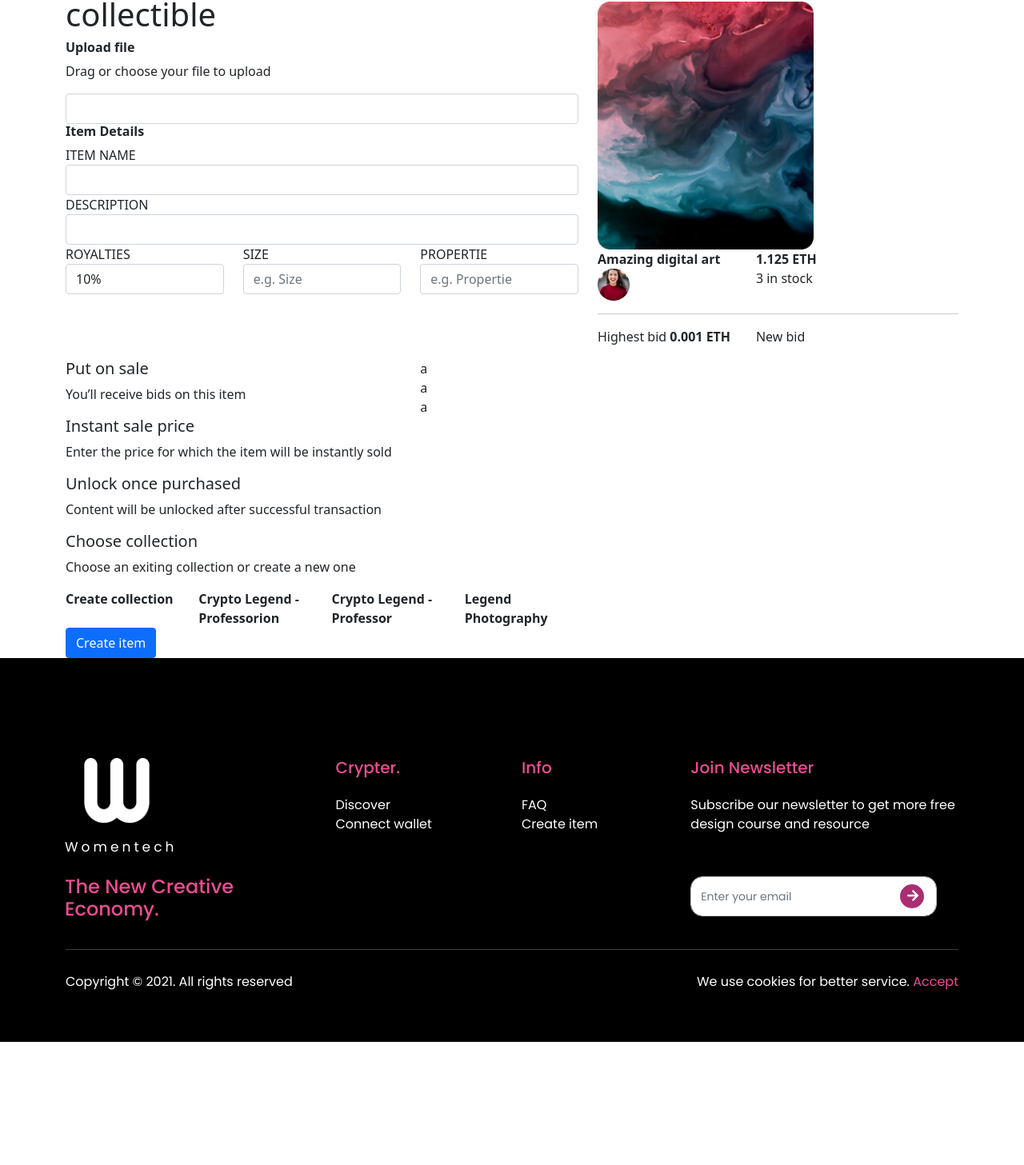
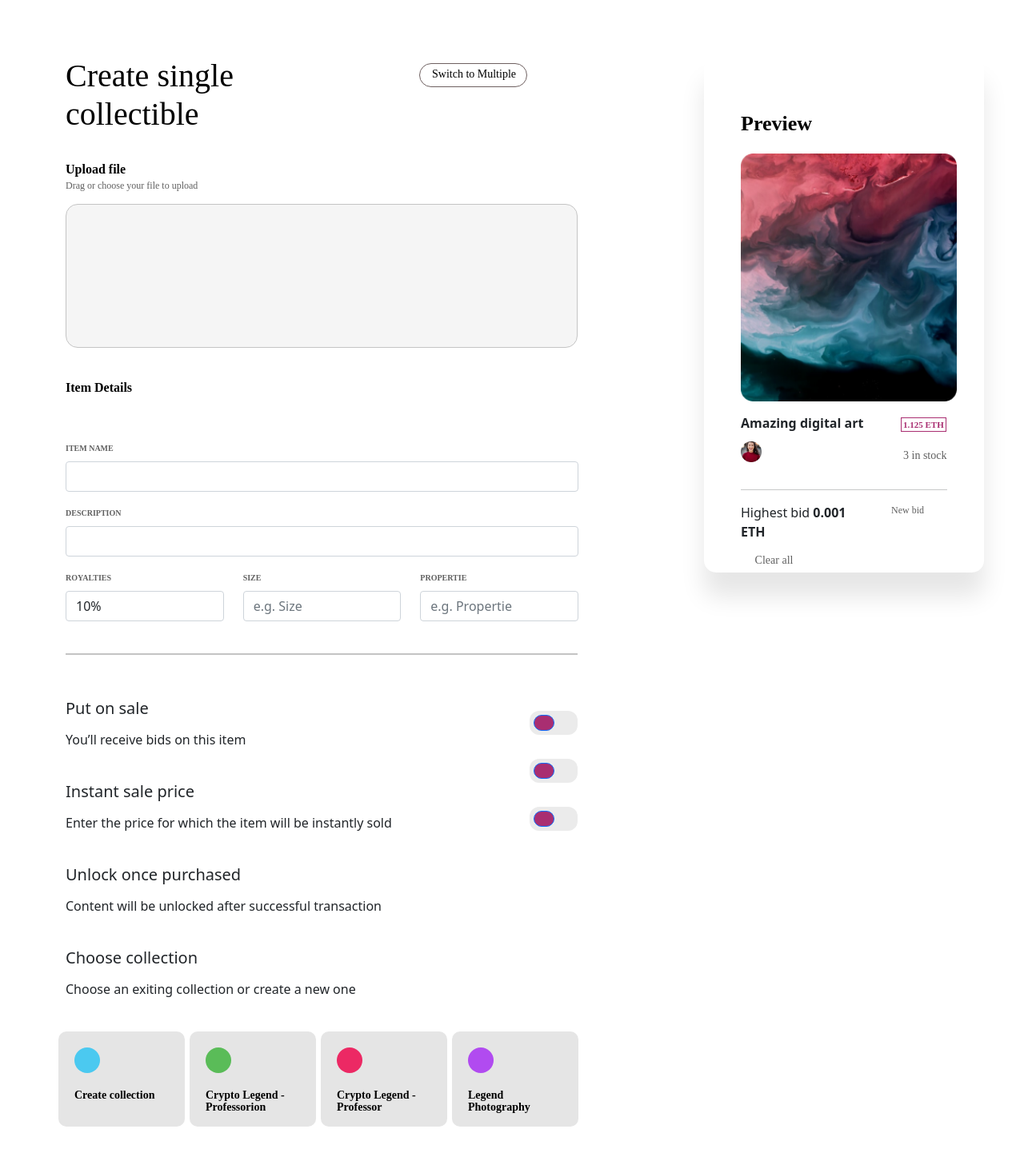
Before and after one commit to vovantruong/24-11-21-ntf-market, a React (Create React App) app: page / in a window 1280 px wide. Shown: the part 137-1594 px from the top of the page at 80% size. Before the commit the page ends 1440 px from the top, so only its background shows below. Built offline with nearby package versions, Linux system fonts and the light colour scheme.

Commit message:
update CreateItem 90%

```diff
--- a/src/assets/css/CreateItem.css
+++ b/src/assets/css/CreateItem.css
@@ -1,10 +1,347 @@
 @import url("https://fonts.googleapis.com/css2?family=Exo+2:wght@200;300;400;500;600;700;800;900&family=Lora:wght@400;500;600;700&family=Poppins:wght@100;200;300;400;500;600;700;800;900&display=swap");
 
-#createitem .Menu .content__Bottom .Menu_right{
-    width: 50px;
-      height: 50px;
-      -webkit-border-radius: 25px;
-      -moz-border-radius: 25px;
-      border-radius: 25px;
-      background: red;
+:root{
 }
+#createitem .content__createitem{
+  margin-top: 125px;
+}
+#createitem .content__createitem .Multiple{
+  margin-top: 8px;
+  margin-left: 133px;
+}
+#createitem .content__createitem .Multiple p{
+  border:  1px solid rgb(110, 96, 96);
+  border-radius: 15px;
+  padding-left: 15px;
+  padding-top: 5px;
+position: static;
+width: 135px;
+height: 30px;
+left: 50px;
+font-family: SVN-Poppins;
+font-style: normal;
+font-weight: 500;
+font-size: 14px;
+line-height: 15px;
+/* identical to box height */
+
+
+color: #000000;
+}
+#createitem .content__createitem .Collectible{
+  position: static;
+  width: 309px;
+  height: 102px;
+  font-family: SVN-Poppins;
+  font-style: normal;
+  font-weight: 500;
+  font-size: 46px;
+  line-height: 48px;
+  color: #000000;
+  /* Inside Auto Layout */
+  flex: none;
+  order: 0;
+  flex-grow: 0;
+}
+#createitem .content__createitem .left__UploadFile{
+  margin-top: 30px;
+}
+#createitem .content__createitem .left__UploadFile p{
+  position: static;
+width: 205px;
+height: 13px;
+left: 0px;
+top: 23px;
+font-family: SVN-Poppins;
+font-style: normal;
+font-weight: 500;
+font-size: 12px;
+line-height: 13px;
+/* identical to box height */
+color: #606060;
+/* Inside Auto Layout */
+flex: none;
+order: 1;
+flex-grow: 0;
+margin: 6px 0px;
+}
+#createitem .content__createitem .left__UploadFile h6{
+  position: static;
+width: 86px;
+height: 17px;
+left: 0px;
+top: 0px;
+font-family: SVN-Poppins;
+font-style: normal;
+font-weight: 500;
+font-size: 16px;
+line-height: 17px;
+/* identical to box height */
+color: #000000;
+/* Inside Auto Layout */
+flex: none;
+order: 0;
+flex-grow: 0;
+margin: 6px 0px;
+}
+#createitem .content__createitem .left__UploadFile .form-Uploadfile{
+/* Rectangle 17 */
+position: static;
+width: 640px;
+height: 180px;
+left: 0px;
+top: 52px;
+background: #F5F5F5;
+border: 1px solid #C4C4C4;
+box-sizing: border-box;
+border-radius: 15px;
+/* Inside Auto Layout */
+flex: none;
+order: 1;
+flex-grow: 0;
+margin: 16px 0px;
+}
+                /*PEVIEW*/
+#createitem .content__createitem .right__Preview{
+  flex-direction: column;
+  align-items: flex-start;
+  padding: 46px;
+  position:absolute;
+  width: 350px;
+  height: 645px;
+  left: 880px;
+  top: 208px;
+  background: #FFFFFF;
+  box-shadow: 0px 30px 30px rgba(0, 0, 0, 0.1);
+  border-radius: 15px;
+}
+#createitem .content__createitem .right__Preview h1{
+position: static;
+width: 104px;
+height: 27px;
+left: 0px;
+top: 0px;
+font-family: SVN-Poppins;
+font-style: normal;
+font-weight: 600;
+font-size: 26px;
+line-height: 27px;
+color: #000000;
+flex: none;
+order: 0;
+flex-grow: 0;
+margin: 24px 0px;
+}
+#createitem .content__createitem .digital_price {
+  margin-top: 15px;
+}
+#createitem .content__createitem .digital_price .price_ETH b{
+  border: 1.5px solid #A92E71;
+  position: static;
+  padding: 2px 2px;
+font-family: SVN-Poppins;
+font-size: 11px;
+text-align: center;
+color: #A92E71;
+flex: none;
+margin-left: 12px;
+}
+/*avatar*/
+#createitem .content__createitem .digital_price .img_avatar{
+margin-top: 10px;
+}
+/* 3 in stok */
+#createitem .content__createitem .digital_price .price_ETH p{
+font-family: SVN-Poppins;
+font-style: normal;
+font-weight: normal;
+font-size: 14px;
+color: #606060;
+margin-left: 15px;
+margin-top: 18px;
+}
+/* clear all */
+#createitem .content__createitem .right__Preview .clearAll{
+  position: static;
+width: 59px;
+height: 15px;
+left: 30px;
+top: 1.5px;
+font-family: SVN-Poppins;
+font-style: normal;
+font-weight: 500;
+font-size: 14px;
+line-height: 15px;
+text-align: center;
+color: #606060;
+flex: none;
+order: 1;
+flex-grow: 0;
+margin: 0px 12px;
+}
+/* newbid */
+#createitem .content__createitem .right__Preview .bid{
+  position: static;
+  font-family: SVN-Poppins;
+  font-style: normal;
+  font-size: 12px;
+  color: #606060;
+  flex: none;
+}
+/*left__ItemDetail*/
+#createitem .content__createitem .left__ItemDetail{
+  position: static;
+font-family: SVN-Poppins;
+font-style: normal;
+font-weight: 500;
+font-size: 16px;
+line-height: 17px;
+color: #000000;
+flex: none;
+order: 0;
+flex-grow: 0;
+margin: 40px 0px;
+}
+#createitem .content__createitem .left__itemname label{
+  position: static;
+left: 0px;
+top: 0px;
+font-family: SVN-Poppins;
+font-style: normal;
+font-weight: 600;
+font-size: 10px;
+line-height: 13px;
+color: #606060;
+flex: none;
+margin-top: 20px;
+margin-bottom: 10px;
+}
+#createitem .content__createitem .hr_left{
+  position: static;
+width: 640px;
+height: 0px;
+left: 0px;
+top: 0px;
+border: 1px solid #C4C4C4;
+flex: none;
+order: 0;
+flex-grow: 0;
+margin: 40px 0px;
+}
+/*itemname*/
+#createitem .content__createitem .left__itemname .form-itemname{
+  border-radius: 15px;
+}
+/*conten_button*/
+#createitem .content__Bottom .Menu_left h5{
+  margin: 15px 0px;
+}
+#createitem .content__Bottom .Menu_left p{
+  padding-bottom: 25px;
+}
+/*Menu_right*/
+#createitem .content__Bottom .Menu_right .button_right{
+background: #EBEBEB;
+border-radius: 12px;
+margin-top: 30px;
+margin-left: 27px;
+margin-bottom: 15px;
+}
+#createitem .content__Bottom .Menu_right .btn{
+  background: #A92E71;
+  border-radius: 20px;
+  margin-bottom: 5px;
+  margin-left: 5px;
+  padding-bottom: 13px;
+  padding-top: 5px;
+  margin-top: 5px;
+  margin-right: 10px;
+}
+#createitem .content__Bottom .Menu_right{
+  margin-left: 110px;
+}
+/*button_view*/
+#createitem .button_view{
+display: flex;
+flex-direction: row;
+justify-content: center;
+align-items: center;
+padding: 16px 10px;
+width: 170px;
+height: 47px;
+left: 0px;
+top: 487px;
+background: #A92E71;
+border-radius: 30px;
+margin-bottom: 125px;
+margin-top: 50px;
+}
+#createitem .button_view .btn{
+  background-color: #A92E71;
+  border-radius: 50%;
+  border: 1px solid #A92E71;
+  margin-left: 5px;
+}
+#createitem .button_view p{
+  margin-top: 10px;
+  color: #FFFFFF;
+}
+/*bottom_menu*/
+#createitem .bottom_menu .create_bottom{
+flex-direction: column;
+align-items: flex-start;
+padding: 20px;
+width: 158px;
+height: 119px;
+left: 0px;
+top: 0px;
+background: #E5E5E5;
+border-radius: 10px;
+margin: 0px 3px;
+}
+#createitem .bottom_menu .create_bottom .circle_xanhbien{
+  height: 32px;
+  width: 32px;
+  background-color: #4BC9F0;
+  border-radius: 50%;
+  display: inline-block;
+}
+#createitem .bottom_menu .create_bottom .circle_xanhla{
+  height: 32px;
+  width: 32px;
+  background-color: #5ABC58;
+  border-radius: 50%;
+  display: inline-block;
+}
+#createitem .bottom_menu .create_bottom .circle_hong{
+  height: 32px;
+  width: 32px;
+  background-color: #EC2964;
+  border-radius: 50%;
+  display: inline-block;
+}
+#createitem .bottom_menu .create_bottom .circle_tim{
+  height: 32px;
+  width: 32px;
+  background-color:#B14BF0;
+  border-radius: 50%;
+  display: inline-block;
+}
+#createitem .bottom_menu .create_bottom .name_color{
+  position: static;
+width: 118px;
+height: 30px;
+left: 20px;
+top: 66px;
+font-family: SVN-Poppins;
+font-style: normal;
+font-weight: 500;
+font-size: 14px;
+line-height: 15px;
+color: #000000;
+flex: none;
+order: 1;
+align-self: stretch;
+flex-grow: 0;
+margin: 14px 0px;
+}
--- a/src/components/CreateItem/Content_CreateItem.js
+++ b/src/components/CreateItem/Content_CreateItem.js
@@ -24,10 +24,10 @@ const CreateItem = () => {
             <Col lg={7}>
               <div className="left__CreateSimple">
                 <Row>
-                  <Col className=" Collectible" lg={7} md={6} >
+                  <Col className=" Collectible" lg={8} md={6} >
                     <h1>Create single collectible</h1>
                   </Col>
-                  <Col className="Multiple" lg={3} md={6}>
+                  <Col className="Multiple" lg={4} md={6}>
                     <p>Switch to Multiple</p>
                   </Col>
                 </Row>
@@ -36,7 +36,6 @@ const CreateItem = () => {
                 <h6><b>Upload file</b></h6>
                 <p>Drag or choose your file to upload </p>
                 <div class="form-Uploadfile">
-                  <input type="text" name="" id="" class="form-control" placeholder="" aria-describedby="helpId"></input>
                 </div>
               </div>
               <div className="left__ItemDetail">
@@ -57,6 +56,7 @@ const CreateItem = () => {
                       <div class="royalties">
                         <label for="">ROYALTIES</label>
                         <select class="form-control" name="" id="">
+                          <a name="" id="" class="btn btn-primary" href="#" role="button">123</a>
                           <option>10%</option>
                           <option>2</option>
                           <option>3</option>
@@ -78,9 +78,10 @@ const CreateItem = () => {
                   </Row>
                 </div>
               </div>
+              <div class="hr_left">
+              </div>
             </Col>
             <Col lg={5}>
-
               <div className="right__Preview">
                 <h1>Preview</h1>
                 <div className="img_preview">
@@ -88,15 +89,15 @@ const CreateItem = () => {
                 </div>
                 <div className="digital_price">
                   <Row>
-                    <Col className="digital" lg={5} md={6}>
+                    <Col className="digital" lg={8} md={6}>
                       <div className="digital_art">
                         <b>Amazing digital art</b>
                         <div className="img_avatar">
-                          <Image src={Avatar} />
+                          <Image src={Avatar} width="26px" height="26px" />
                         </div>
                       </div>
                     </Col>
-                    <Col className="price_ETH" lg={3} md={6}>
+                    <Col className="price_ETH" lg={4} md={6}>
                       <div className="price">
                         <b>1.125 ETH</b>
                         <p>3 in stock</p>
@@ -105,20 +106,23 @@ const CreateItem = () => {
                     </Col>
                   </Row>
                 </div>
-              </div>
                 <hr></hr>
                 <Row>
-                <Col className="highest_bid" lg={5} md={6}>
+                  <Col className="highest_bid" lg={8} md={6}>
                     <div className="highest">
                       <p>Highest bid <b>0.001 ETH</b></p>
                     </div>
                   </Col>
-                <Col className="bid" lg={3} md={6}>
-                  <div className="digital_art">
+                  <Col className="bid" lg={4} md={6}>
+                    <div className="newbid">
                       <p>New bid</p>
                     </div>
                   </Col>
                 </Row>
+                <div class="clearAll">
+                  <p>Clear all</p>
+                </div>
+              </div>
             </Col>
           </Row>
         </div>
@@ -146,28 +150,39 @@ const CreateItem = () => {
                     </div>
                   </Col>
                   <Col className="Menu_right" lg={2} md={6}>
-                    <div class="button_a">a</div>
-                    <div class="button_a">a</div>
-                    <div class="button_a">a</div>
+                    <div class="button_right"><a name="" id="" class="btn btn-primary" href="#" role="button"></a>
+                    </div>
+                    <div class="button_right"><a name="" id="" class="btn btn-primary" href="#" role="button"></a>
+                    </div>
+                    <div class="button_right"><a name="" id="" class="btn btn-primary" href="#" role="button"></a>
+                    </div>
                   </Col>
                 </Row>
                 <div className="bottom_menu">
                   <Row>
                     <Col className="create_bottom" lg={3} md={6}>
                       <div className="circle_xanhbien"></div>
+                      <div class="name_color">
                         <b>Create collection</b>
+                      </div>
                     </Col>
                     <Col className="create_bottom" lg={3} md={6}>
                       <div className="circle_xanhla"></div>
+                      <div class="name_color">
                         <b>Crypto Legend - Professorion</b>
+                      </div>
                     </Col>
                     <Col className="create_bottom" lg={3} md={6}>
                       <div className="circle_hong"></div>
+                      <div class="name_color">
                         <b>Crypto Legend - Professor</b>
+                      </div>
                     </Col>
                     <Col lg={3} md={6} className="create_bottom">
                       <div className="circle_tim"></div>
+                      <div class="name_color">
                         <b>Legend Photography</b>
+                      </div>
                     </Col>
                   </Row>
                 </div>
@@ -178,7 +193,8 @@ const CreateItem = () => {
           </Row>
         </div>
         <div className="button_view">
-          <a name="" id="" class="btn btn-primary" href="#" role="button">Create item</a>
+          <p>Create item</p>
+          <a name="" id="" class="btn btn-primary" href="#" role="button"><i class="fas fa-arrow-right"></i></a>
         </div>
       </Container>
     </createitem>
--- a/src/components/CreateItem/Header.js
+++ b/src/components/CreateItem/Header.js
@@ -42,7 +42,7 @@ function Header() {
               </Button>
             </Form>
             <Nav className="right">
-              <Nav.Link href="#">Upload123</Nav.Link>
+              <Nav.Link href="#">Upload</Nav.Link>
               <Nav.Link href="#">Connect Wallet</Nav.Link>
             </Nav>
           </Navbar.Collapse>
```
Lines whose indentation alone changed are shown as unchanged.
